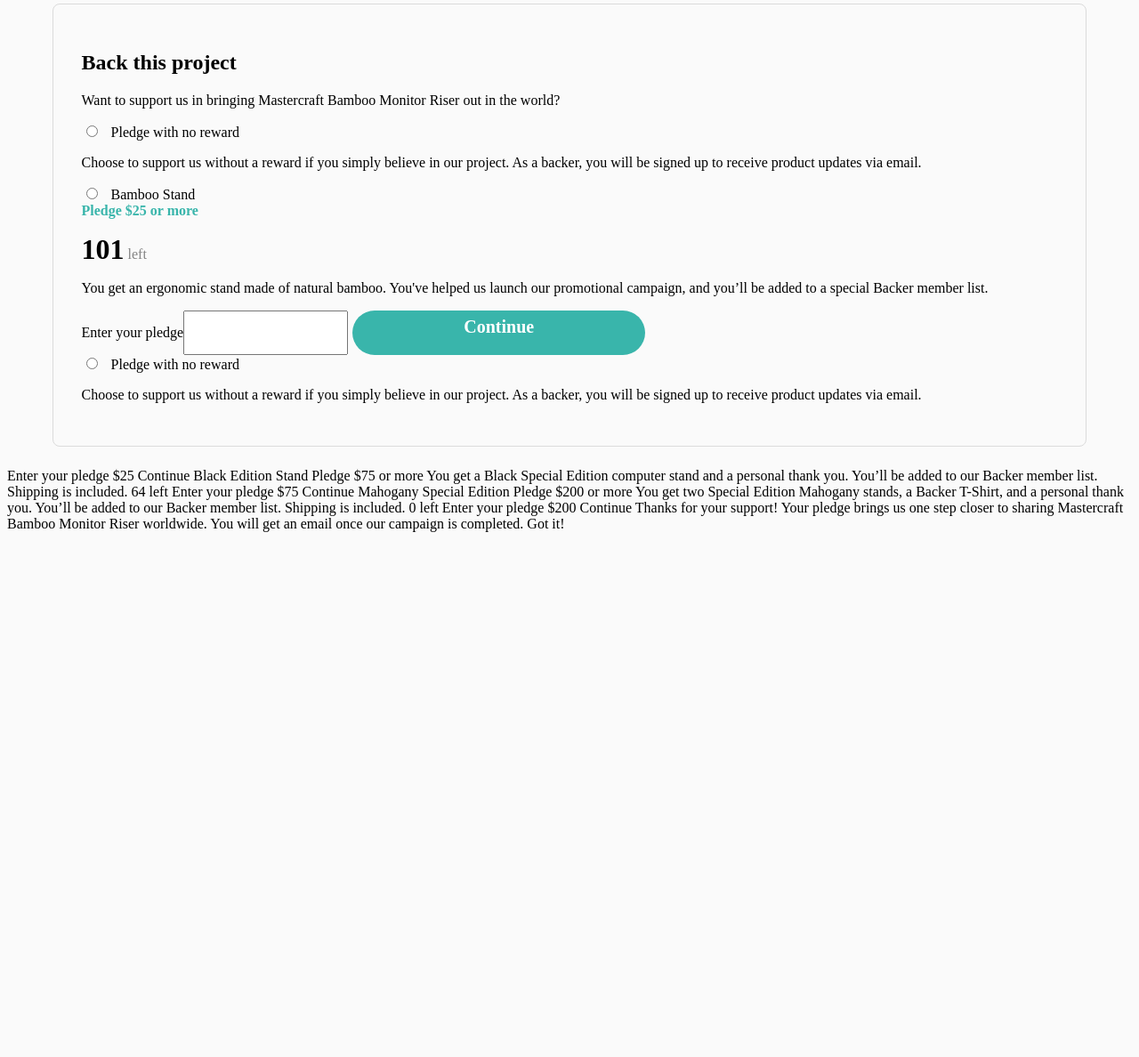
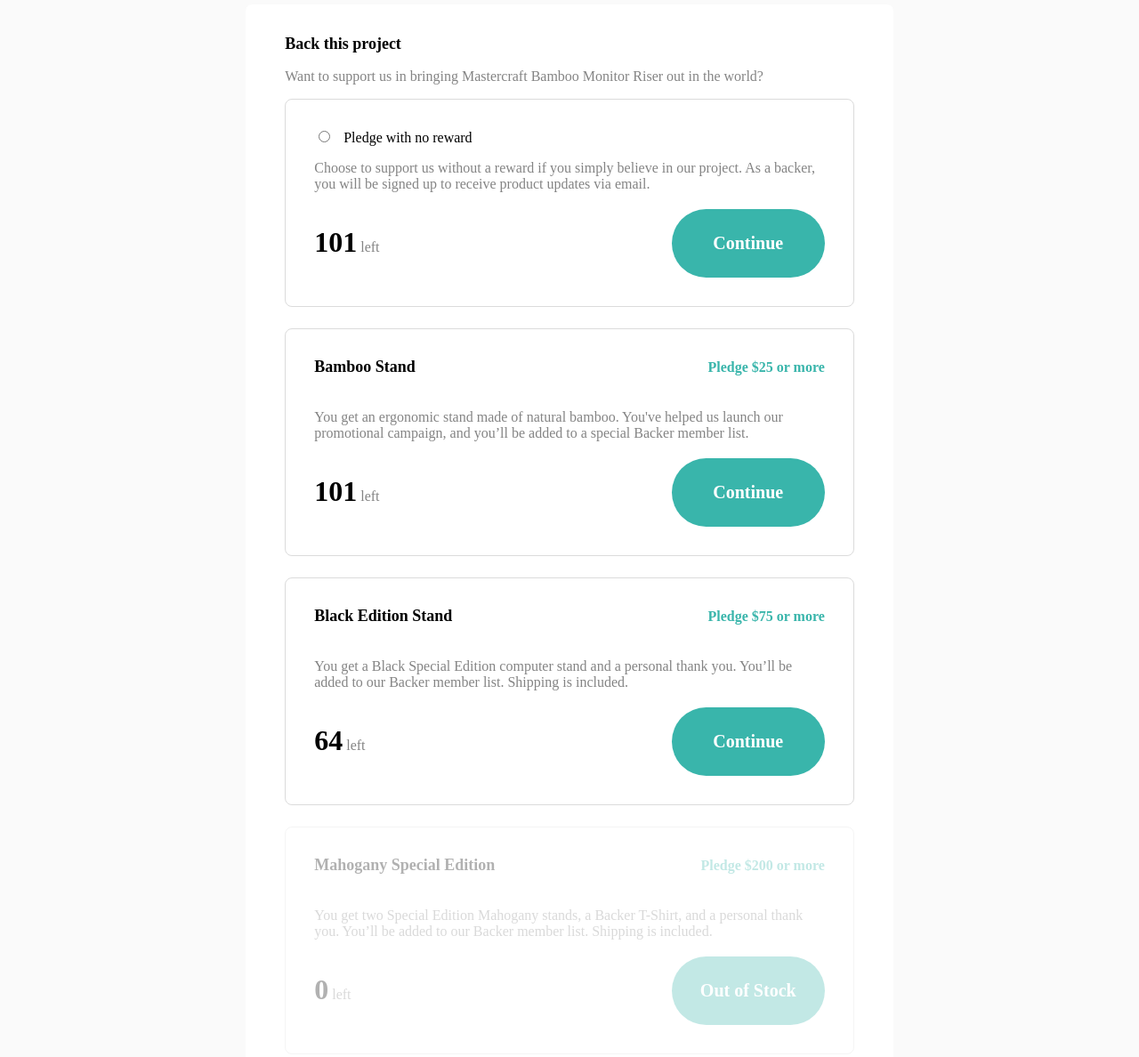
Before and after one commit to mercymugambi/CrowdFunding-Frontend-Mentoship-Challenge, a plain HTML site: page index.html in a window 1280 px wide. Shown: the part 1935-3123 px from the top of the page at 89% size. Before the commit the page ends 2541 px from the top, so only its background shows below. Drawn offline with Linux system fonts and the light colour scheme.

Commit message:
Updated selection modals

```diff
--- a/index.html
+++ b/index.html
@@ -167,89 +167,113 @@
     </div>
   </div>
 
-  <!-- Selection modal start -->
-  <div class="content-section3">
-    <div class="pledge-modal">
-      <div id="project-summary">
-        <h2>Back this project</h2>
-        <p>Want to support us in bringing Mastercraft Bamboo Monitor Riser out in the world?</p>
-      </div>
-      <div class="pledge-section">
-        <input type="radio" id="p-noreward">
-        <label for="Pledge with no reward">Pledge with no reward</label>
-        <p>Choose to support us without a reward if you simply believe in our project. As a backer,
-          you will be signed up to receive product updates via email.</p>
 
-      </div>
-      <div class="pledge-section">
-        <input type="radio" id="p-Bamboo">
-        <label for="Bamboo Stand">Bamboo Stand</label>
-        <div class="pledgeAmount">Pledge $25 or more</div>
+
+<!-------------------------Test for modal--------------------->
+<div class="content-section2" id="project-details">
+  <div class="projectHeader">
+    <div class="headerDetails" id="header-details">
+      <p>Back this project</p>
+    </div>
+    <div>
+      <p id="paragraph">Want to support us in bringing Mastercraft Bamboo Monitor Riser out in the world?</p>
+    </div>
+  </div>
+
+  <!--No reward modal-->
+  <div class="content-section3" id="pledges">
+    <div class="pledgeHeader1">
+      <input type="radio" id="p-noreward">
+      <label for="Pledge with no reward">Pledge with no reward</label>
+    </div>
+    <div class="pledgeText">
+      <p style="color: #848484;">
+        Choose to support us without a reward if you simply believe in our project. As a backer,
+          you will be signed up to receive product updates via email.
+      </p>
+    </div>
+    <div class="pledgeFooter">
+      <div class="pledgeFooter">
         <p style="color: #848484;">
           <span class="StatusBigText BambooStand">101</span>
           left
         </p>
-        <p>
-          You get an ergonomic stand made of natural bamboo. You've helped us launch our promotional campaign, and
-          you’ll be added to a special Backer member list.</p>
       </div>
-      <!-- Selected pledge start -->
-    </hr>
-      <div class="pledge-input" style="display: flex;">
-        <p>Enter your pledge</p>
-        <label for="p-input"></label>
-        <input type="text" id="fname" name="fname">
-        <div class="rewardBox">Continue</div>
-      </div>
-
-
-      <div class="pledge-section">
-        <input type="radio" id="p-noreward">
-        <label for="Pledge with no reward">Pledge with no reward</label>
-        <p>Choose to support us without a reward if you simply believe in our project. As a backer,
-          you will be signed up to receive product updates via email.</p>
-      </div>
-
+      <div class="rewardBox"><p>Continue</p></div>
     </div>
-
   </div>
 
+  <!--Pledge Section $25+-->
+  <div class="content-section3" id="pledges">
+    <div class="pledgeHeader">
+      <div class="pledgeName select-reward">Bamboo Stand</div>
+      <div class="pledgeAmount">Pledge $25 or more</div>
+    </div>
+    <div class="pledgeText">
+      <p style="color: #848484;">
+        You get an ergonomic stand made of natural bamboo.
+        You've helped us launch our promotional campaign, and
+        you’ll be added to a special Backer member list.
+      </p>
+    </div>
+    <div class="pledgeFooter">
+      <div class="pledgeFooter">
+        <p style="color: #848484;">
+          <span class="StatusBigText BambooStand">101</span>
+          left
+        </p>
+      </div>
+      <div class="rewardBox"><p>Continue</p></div>
+    </div>
+  </div>
+  <!--Pledge Section $75+-->
+  <div class="content-section3" id="pledges">
+    <div class="pledgeHeader">
+      <div class="pledgeName select-reward">Black Edition Stand</div>
+      <div class="pledgeAmount">Pledge $75 or more</div>
+    </div>
+    <div class="pledgeText">
+      <p style="color: #848484;">
+        You get a Black Special Edition computer stand and a personal thank you. You’ll be added to our Backer
+member list. Shipping is included.
+      </p>
+    </div>
+    <div class="pledgeFooter">
+      <div class="pledgeFooter">
+        <p style="color: #848484;">
+          <span class="StatusBigText BambooStand">64</span>
+          left
+        </p>
+      </div>
+      <div class="rewardBox"><p>Continue</p></div>
+    </div>
+  </div>
+  <!--Pledge Section $200+-->
+  <div class="content-section3" id="pledges" style="opacity: 0.3;">
+    <div class="pledgeHeader" >
+      <div class="pledgeName select-reward" >Mahogany Special Edition</div>
+      <div class="pledgeAmount" >Pledge $200 or more</div>
+    </div>
+    <div class="pledgeText">
+      <p style="color: #848484;">
+        You get two Special Edition Mahogany stands, a Backer T-Shirt, and a personal thank you. You’ll be added
+to our Backer member list. Shipping is included.
+      </p>
+    </div>
+    <div class="pledgeFooter" >
+      <div class="pledgeFooter">
+        <p style="color: #848484;">
+          <span class="StatusBigText BambooStand">0</span>
+          left
+        </p>
+      </div>
+      <div class="rewardBox"><p>Out of Stock</p></div>
+    </div>
+  </div>
+</div>
 
-</main>
-<!-- Selection modal start -->
+<!-------------------------Test for modal end--------------------->
 
-
-<!-- Selected pledge start -->
-Enter your pledge
-$25
-Continue
-<!-- Selected pledge end -->
-
-Black Edition Stand
-Pledge $75 or more
-You get a Black Special Edition computer stand and a personal thank you. You’ll be added to our Backer
-member list. Shipping is included.
-64 left
-
-<!-- Selected pledge start -->
-Enter your pledge
-$75
-Continue
-<!-- Selected pledge end -->
-
-Mahogany Special Edition
-Pledge $200 or more
-You get two Special Edition Mahogany stands, a Backer T-Shirt, and a personal thank you. You’ll be added
-to our Backer member list. Shipping is included.
-0 left
-
-<!-- Selected pledge  start -->
-Enter your pledge
-$200
-Continue
-<!-- Selected pledge end -->
-
-<!-- Selection modal end -->
 
 <!-- Success modal start -->
 
```
